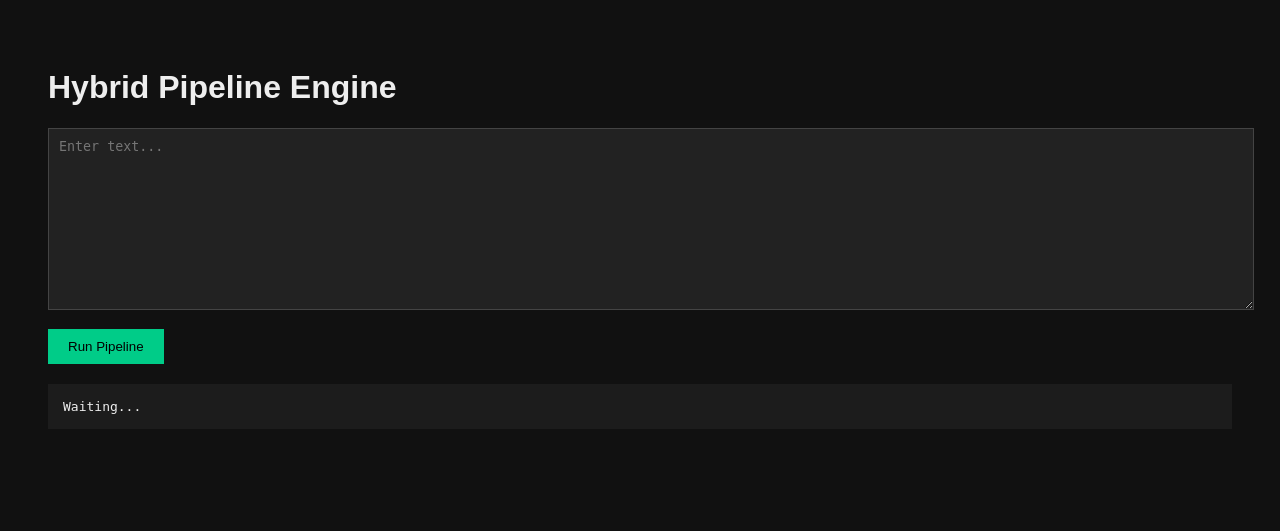
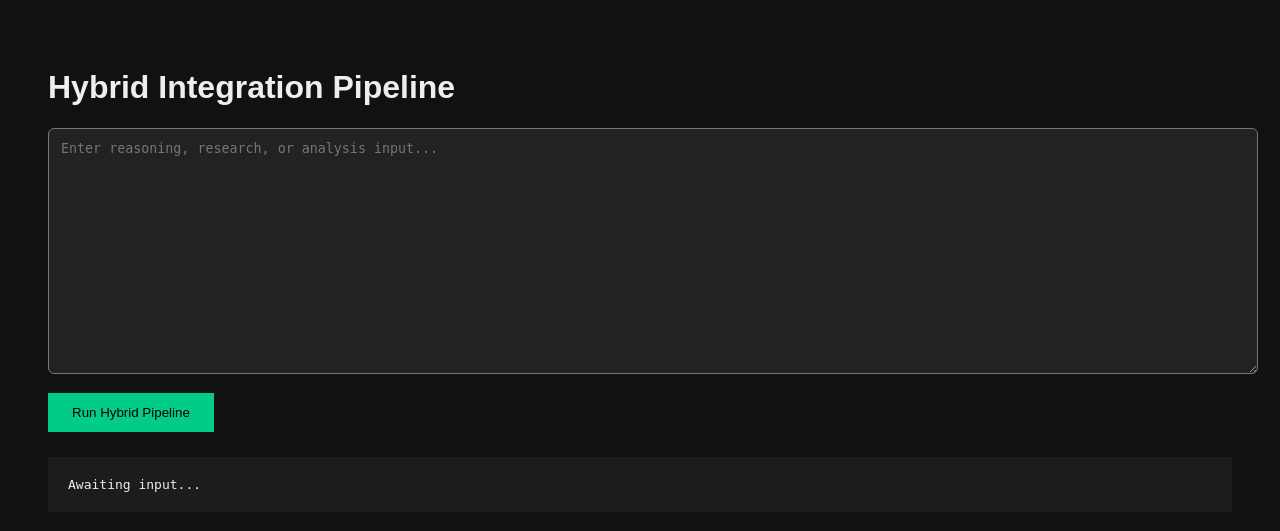
Before and after one commit to seprimo22-bit/Hybrid-pipeline, a Flask app: page / in a window 1280 px wide. Shown: the top 531 px of the page. Run offline with Flask 3, Linux system fonts and the light colour scheme.

Commit message:
Update index.html

```diff
--- a/templates/index.html
+++ b/templates/index.html
@@ -1,72 +1,67 @@
 <!DOCTYPE html>
 <html>
 <head>
-    <title>Hybrid Pipeline</title>
+<title>Hybrid Integration Pipeline</title>
 <style>
 body {
-            font-family: Arial;
-            background: #111;
-            color: #eee;
-            padding: 40px;
+  background:#111;
+  color:#eee;
+  font-family:Arial;
+  padding:40px;
 }
 
 textarea {
-            width: 100%;
-            height: 160px;
-            background: #222;
-            color: white;
-            border: 1px solid #444;
-            padding: 10px;
+  width:100%;
+  height:220px;
+  background:#222;
+  color:white;
+  padding:12px;
+  border-radius:6px;
 }
 
 button {
-            margin-top: 15px;
-            padding: 10px 20px;
-            background: #00cc88;
-            border: none;
-            cursor: pointer;
+  padding:12px 24px;
+  margin-top:15px;
+  background:#00cc88;
+  border:none;
+  cursor:pointer;
 }
 
 pre {
-            margin-top: 20px;
-            background: #1c1c1c;
-            padding: 15px;
+  margin-top:25px;
+  background:#1c1c1c;
+  padding:20px;
+  white-space:pre-wrap;
 }
 </style>
 </head>
 <body>
 
-<h1>Hybrid Pipeline Engine</h1>
+<h1>Hybrid Integration Pipeline</h1>
 
-<textarea id="inputText" placeholder="Enter text..."></textarea>
+<textarea id="inputBox"
+placeholder="Enter reasoning, research, or analysis input..."></textarea>
+
 <br>
-<button onclick="runPipeline()">Run Pipeline</button>
+<button onclick="runPipeline()">Run Hybrid Pipeline</button>
 
-<pre id="outputBox">Waiting...</pre>
+<pre id="output">Awaiting input...</pre>
 
 <script>
 async function runPipeline() {
 
-    const text = document.getElementById("inputText").value;
-
-    const payload = {
-        facts: [text],
-        hypotheses: [],
-        speculation: [],
-        questions: [],
-        source: "web-ui"
-    };
+  const input = document.getElementById("inputBox").value;
 
   const response = await fetch("/api/run", {
-        method: "POST",
+    method:"POST",
     headers: {"Content-Type":"application/json"},
-        body: JSON.stringify(payload)
+    body: JSON.stringify({input})
   });
 
   const data = await response.json();
 
-    document.getElementById("outputBox").textContent =
-        JSON.stringify(data, null, 2);
+  document.getElementById("output").textContent =
+    data.analysis;
 }
 </script>
 
```
Lines whose indentation alone changed are shown as unchanged.
